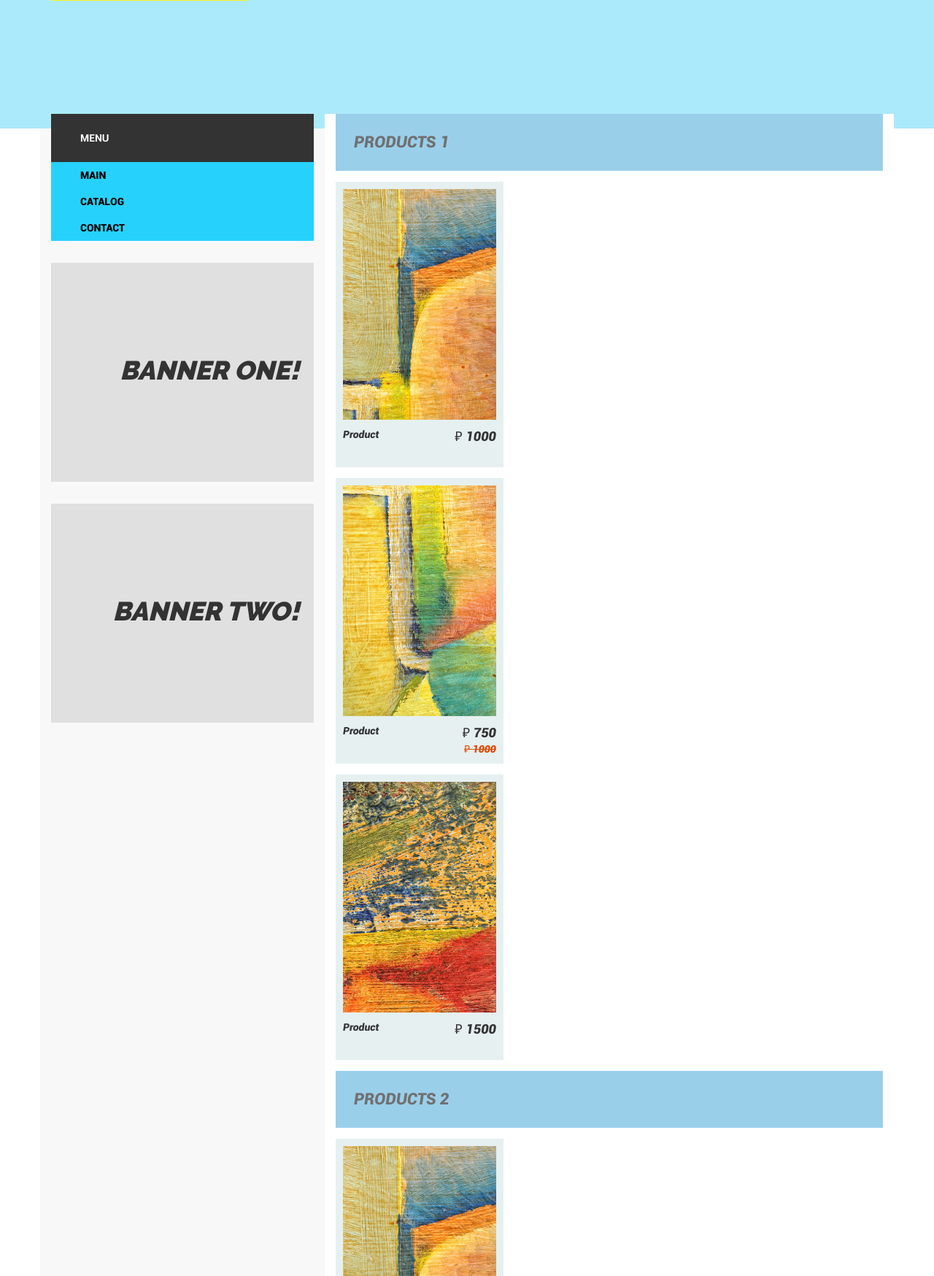
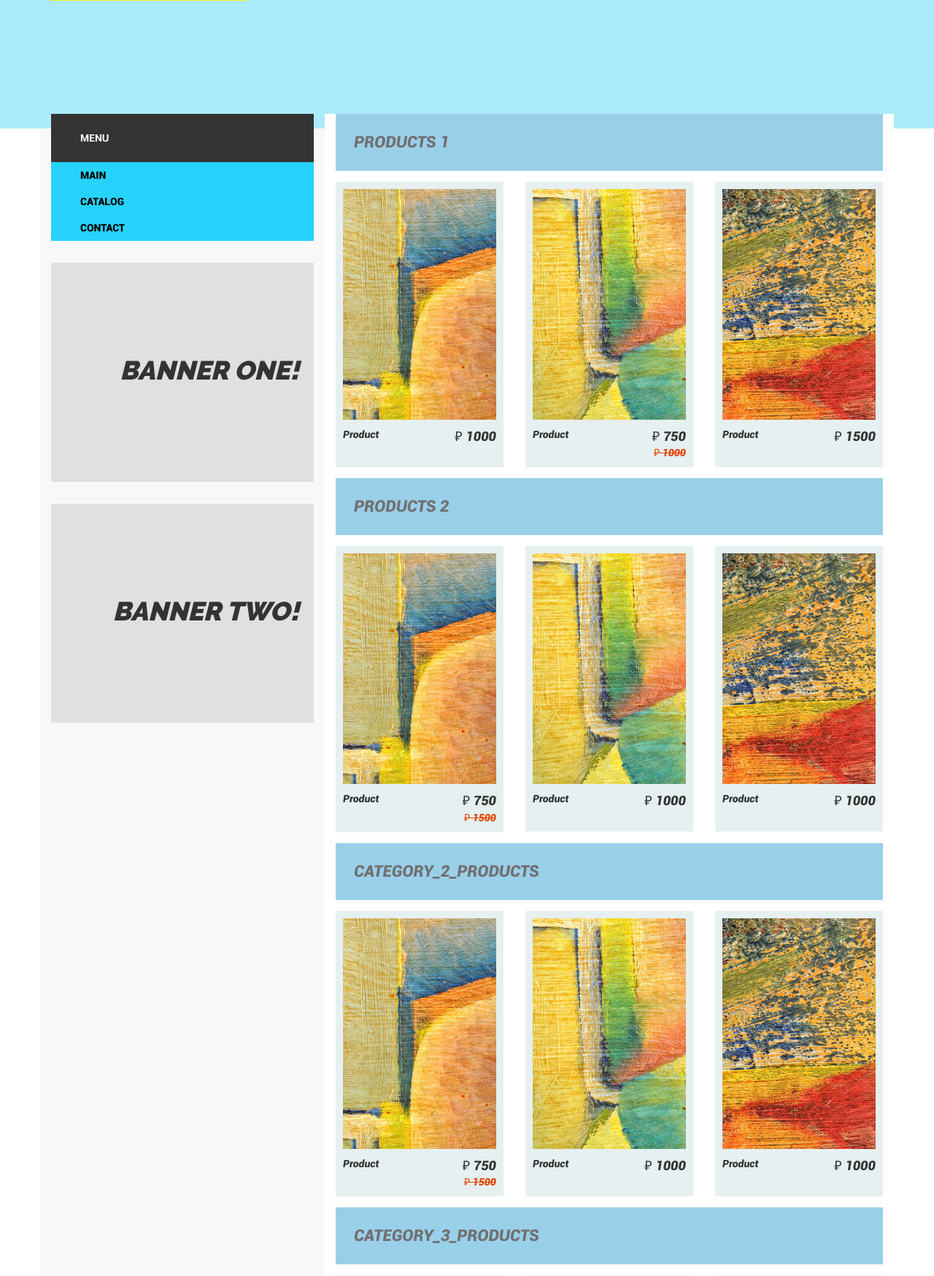
Before and after one commit to Pegorino82/GUDjangoProject, a Django app: page /catalog/ in a window 1280 px wide. Shown: the part 524-2272 px from the top of the page at 73% size. Run offline with Django 3.2, Linux system fonts and the light colour scheme; some libraries are stand-ins or nearby versions.

Commit message:
html bug fixed

```diff
--- a/myshop/main/templates/main/catalog.html
+++ b/myshop/main/templates/main/catalog.html
@@ -108,8 +108,9 @@
                             {{product_category}}
                         </div>
                         <div class="row products_table">
-                            <div class="col-md-4 col-sm-6 col-xs-12 product_cell">
-                                {% for product, values in products.items %}
+
+                            {% for product, values in products.items %}
+                             <div class="col-md-4 col-sm-6 col-xs-12 product_cell">
                                 <div class="product_card">
                                     <img class="product_img" src={{values.img}} alt="">
                                     <div class="name_price">
@@ -128,8 +129,8 @@
                                         </div>
                                     </div>
                                 </div>
-                                {% endfor %}
                             </div>
+                            {% endfor %}
                         </div>
                     </div>
                 {% endfor %}
```
